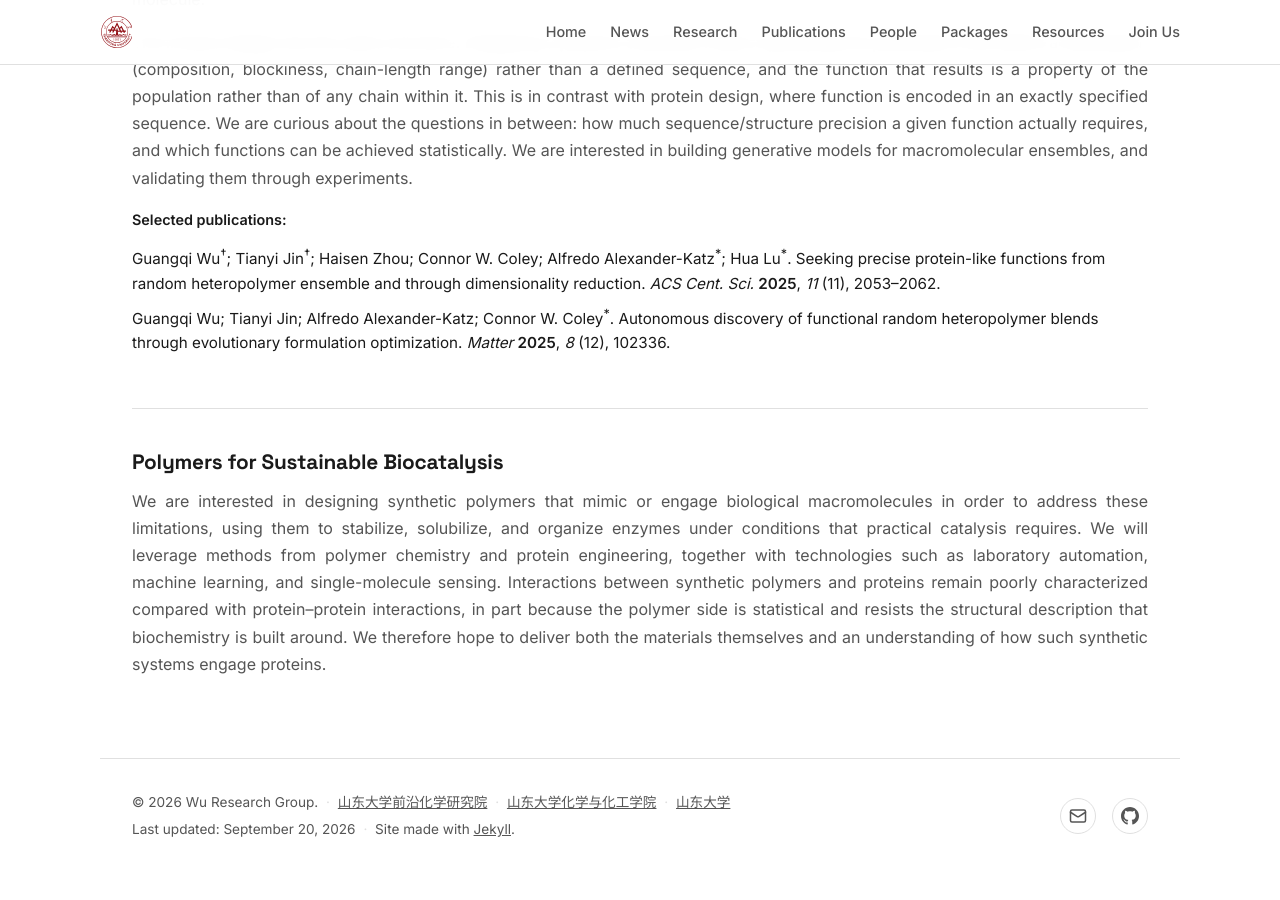
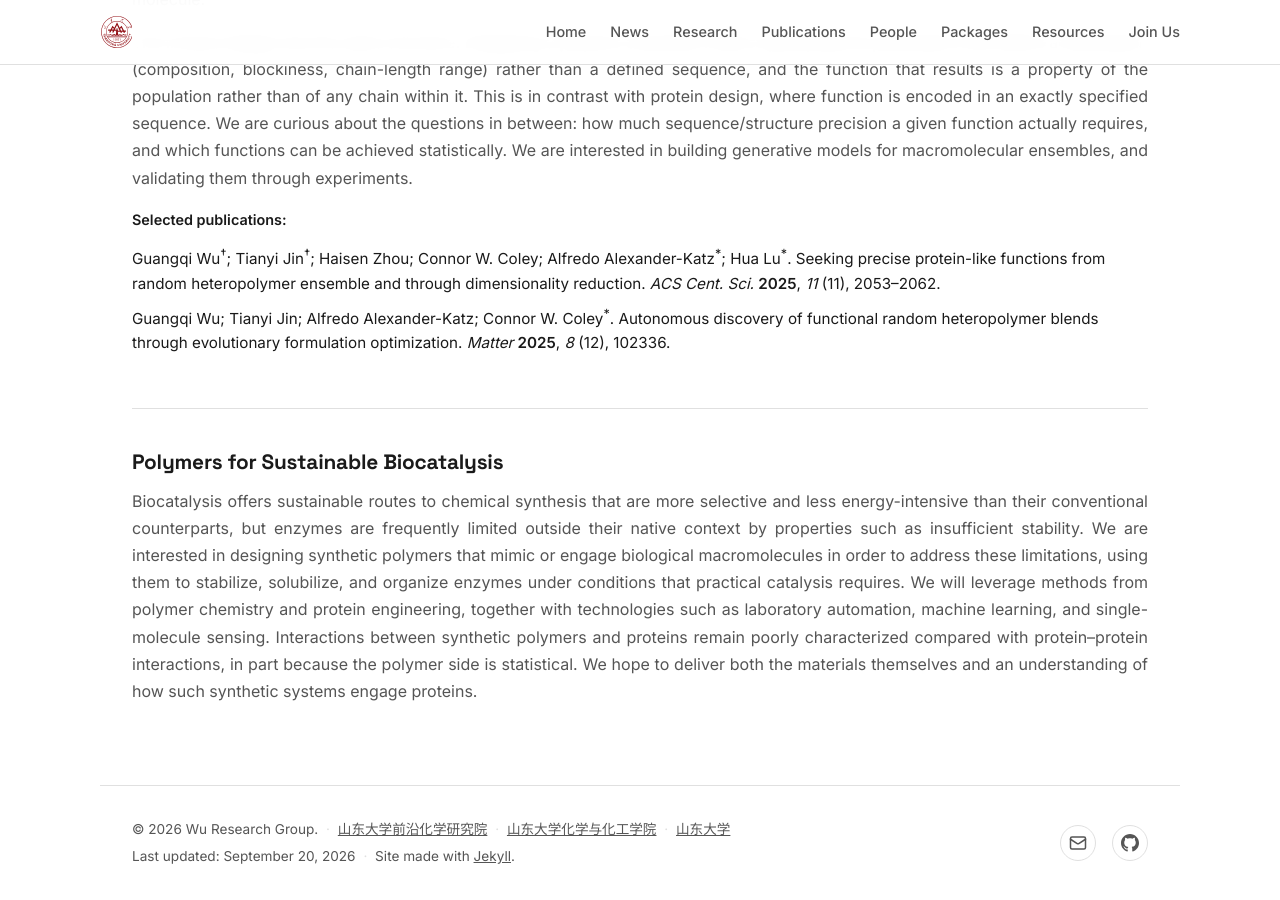
Before and after one commit to wuRoy/wuroy.github.io, a Jekyll site: the page built from research.html, in a window 1280 px wide and 900 px high, scrolled down 2016 px. Built offline with Jekyll 4.4.1, drawn with Linux system fonts in a browser that asks for light colours; before the commit the page ends 2889 px from its top, so only the background shows below that.

Commit message:
Rewrite biocatalysis area intro; add birdview photo

```diff
--- a/_data/research.yml
+++ b/_data/research.yml
@@ -32,4 +32,4 @@ areas:
 
   - title: "Polymers for Sustainable Biocatalysis"
     details: |
-      We are interested in designing synthetic polymers that mimic or engage biological macromolecules in order to address these limitations, using them to stabilize, solubilize, and organize enzymes under conditions that practical catalysis requires. We will leverage methods from polymer chemistry and protein engineering, together with technologies such as laboratory automation, machine learning, and single-molecule sensing. Interactions between synthetic polymers and proteins remain poorly characterized compared with protein–protein interactions, in part because the polymer side is statistical and resists the structural description that biochemistry is built around. We therefore hope to deliver both the materials themselves and an understanding of how such synthetic systems engage proteins.
+      Biocatalysis offers sustainable routes to chemical synthesis that are more selective and less energy-intensive than their conventional counterparts, but enzymes are frequently limited outside their native context by properties such as insufficient stability. We are interested in designing synthetic polymers that mimic or engage biological macromolecules in order to address these limitations, using them to stabilize, solubilize, and organize enzymes under conditions that practical catalysis requires. We will leverage methods from polymer chemistry and protein engineering, together with technologies such as laboratory automation, machine learning, and single-molecule sensing. Interactions between synthetic polymers and proteins remain poorly characterized compared with protein–protein interactions, in part because the polymer side is statistical. We hope to deliver both the materials themselves and an understanding of how such synthetic systems engage proteins.
```
Also changed, not shown: assets/images/birdview.jpg (added).
